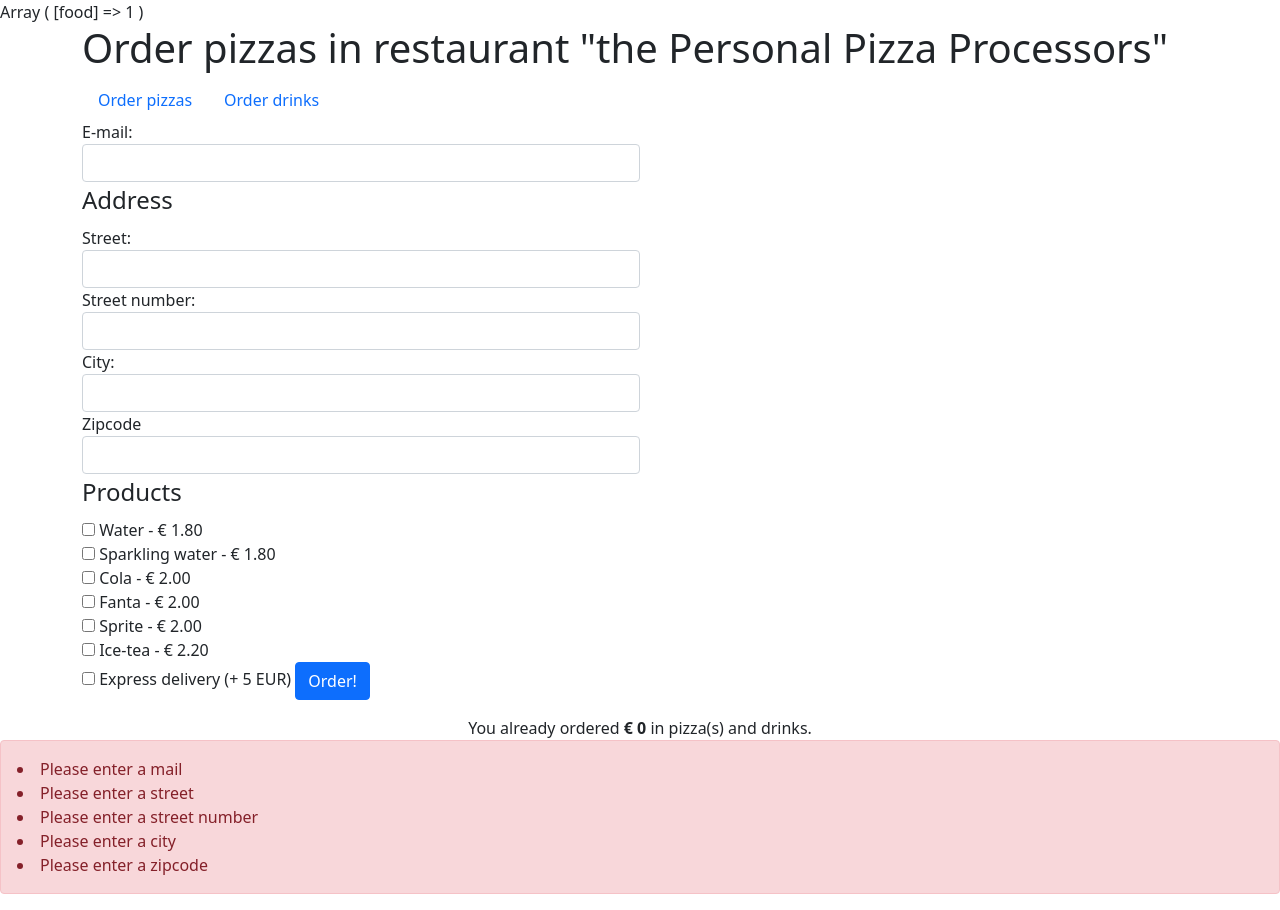
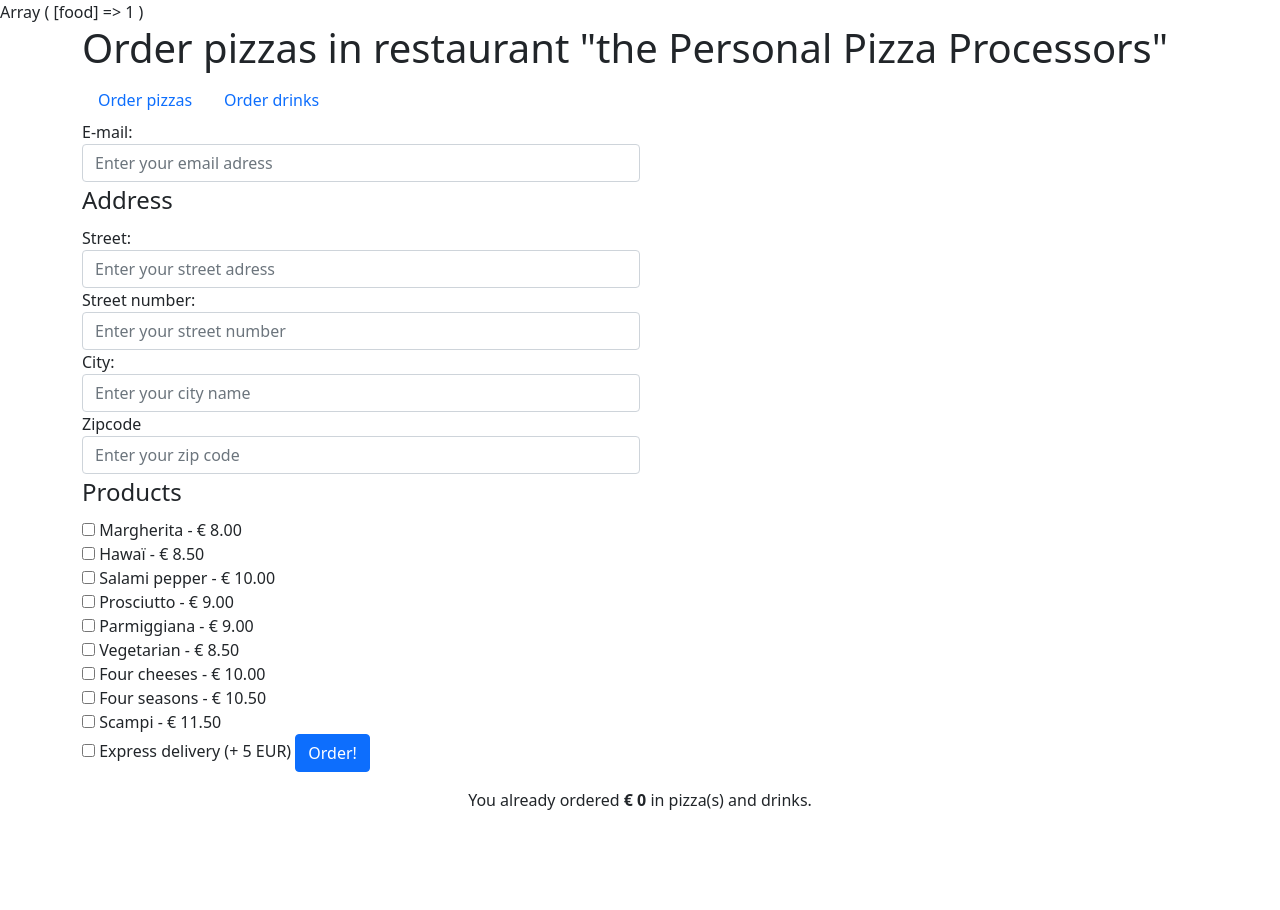
Before and after one commit to julouis/php-order-form, a PHP site: page /?food=1 in a window 1280 px wide. After the commit the page ends 810 px from the top, so only its background shows below. Run offline with PHP 8.4, Linux system fonts and the light colour scheme.

Commit message:
form validation complete

```diff
--- a/src/form-view.php
+++ b/src/form-view.php
@@ -26,7 +26,7 @@
             <div class="form-row">
                 <div class="form-group col-md-6">
                     <label for="email">E-mail:</label>
-                    <input type="email" id="email" name="email" class="form-control" placeholder="" />
+                    <input type="email" id="email" name="email" class="form-control" placeholder="Enter your email adress" value="<?php echo checkEmptyGet('email') ?>" />
                 </div>
                 <div></div>
             </div>
@@ -37,32 +37,39 @@
                 <div class="form-row">
                     <div class="form-group col-md-6">
                         <label for="street">Street:</label>
-                        <input type="text" name="street" id="street" class="form-control">
+                        <input type="text" name="street" id="street" class="form-control" placeholder="Enter your street adress" value="<?php echo checkEmptyGet('street') ?>">
                     </div>
                     <div class="form-group col-md-6">
                         <label for="streetnumber">Street number:</label>
-                        <input type="number" id="streetnumber" name="streetnumber" class="form-control">
+                        <input type="number" id="streetnumber" name="streetnumber" class="form-control" placeholder="Enter your street number" value="<?php echo checkEmptyGet('streetnumber') ?>">
                     </div>
                 </div>
                 <div class="form-row">
                     <div class="form-group col-md-6">
                         <label for="city">City:</label>
-                        <input type="text" id="city" name="city" class="form-control">
+                        <input type="text" id="city" name="city" class="form-control" placeholder="Enter your city name" value="<?php echo checkEmptyGet('city') ?>">
                     </div>
                     <div class="form-group col-md-6">
                         <label for="zipcode">Zipcode</label>
-                        <input type="number" id="zipcode" name="zipcode" class="form-control">
+                        <input type="number" id="zipcode" name="zipcode" class="form-control" placeholder="Enter your zip code" value="<?php echo checkEmptyGet('zipcode') ?>">
                     </div>
                 </div>
             </fieldset>
 
             <fieldset>
                 <legend>Products</legend>
-                <?php foreach ($products as $i => $product) : ?>
+                <?php foreach ($pizzas as $i => $pizza) : ?>
                     <label>
-                        <input type="checkbox" value="1" name="products[<?php echo $i ?>]" /> <?php echo $product['name'] ?> -
-                        &euro; <?php echo number_format($product['price'], 2) ?></label><br />
+                        <input type="checkbox" value="1" name="pizzas[<?php echo $i ?>]" /> <?php echo $pizza['name'] ?> -
+                        &euro; <?php echo number_format($pizza['price'], 2) ?></label><br />
                 <?php endforeach; ?>
+                <?php if ($_GET['food'] === "0") {
+                    foreach ($drinks as $i => $drink) { ?>
+                        <label>
+                            <input type="checkbox" value="1" name="drinks[<?php echo $i ?>]" /> <?php echo $drink['name'] ?> -
+                            &euro; <?php echo number_format($drink['price'], 2) ?></label><br />
+                <?php }
+                } ?>
             </fieldset>
 
             <label>
@@ -70,17 +77,25 @@
                 Express delivery (+ 5 EUR)
             </label>
 
-            <button type="submit" class="btn btn-primary">Order!</button>
+            <button type="submit" name="submit" class="btn btn-primary">Order!</button>
         </form>
 
         <footer>You already ordered <strong>&euro; <?php echo $totalValue ?></strong> in pizza(s) and drinks.</footer>
     </div>
 
-    <?php if($error) { ?>
-    <div class="alert alert-danger" role="alert">
-        <?php echo $error; ?>
-    </div>
+<!-- Message d'erreur si un espace de formulaire est laissé vide -->
+ <?php if ($error) { ?>
+        <div class="alert alert-danger" role="alert">
+            <?php echo $error; ?>
+        </div>
+<?php } ?>
+<!-- Message si le formulaire est complet -->
+    <?php if ($formComplete) { ?>
+        <div class="alert alert-danger" role="alert">
+            <?php echo $formComplete; ?>
+        </div>
     <?php } ?>
+
     <style>
         footer {
             text-align: center;
--- a/src/index.php
+++ b/src/index.php
@@ -5,7 +5,8 @@ declare(strict_types=1);
 //we are going to use session variables so we need to enable sessions
 session_start();
 
-function whatIsHappening() {
+function whatIsHappening()
+{
     echo '<h2>$_GET</h2>';
     var_dump($_GET);
     echo '<h2>$_POST</h2>';
@@ -17,7 +18,7 @@ function whatIsHappening() {
 }
 
 //your products with their price.
-$products = [
+$pizzas = [
     ['name' => 'Margherita', 'price' => 8],
     ['name' => 'Hawaï', 'price' => 8.5],
     ['name' => 'Salami pepper', 'price' => 10],
@@ -29,7 +30,7 @@ $products = [
     ['name' => 'Scampi', 'price' => 11.5]
 ];
 
-$products = [
+$drinks = [
     ['name' => 'Water', 'price' => 1.8],
     ['name' => 'Sparkling water', 'price' => 1.8],
     ['name' => 'Cola', 'price' => 2],
@@ -51,22 +52,35 @@ $zipcode = $_GET['zipcode']; */
 // CHECK EMPTY FORM
 
 
-$error= "";
-if (empty($_GET['email'])) {
-    $error = "<li>Please enter a mail</li>";
-};
-if (empty($_GET['street'])) {
-    $error .= "<li>Please enter a street</li>";
-};
-if (empty($_GET['streetnumber'])) {
-    $error .= "<li>Please enter a street number</li>";
-};
-if (empty($_GET['city'])) {
-    $error .= "<li>Please enter a city</li>";
-};
-if (empty($_GET['zipcode'])) {
-    $error .= "<li>Please enter a zipcode</li>";
-};
+// FUNCTION TO CHECK IF A GET IS NOT EMPTY,
+// IF NOT EMPTY IT WILL STILL DISPLAY AFTER SUBMIT
+function checkEmptyGet($dataGet)
+{
+    if (!empty($_GET[$dataGet])) {
+        return $_GET[$dataGet];
+    }
+}
+
+
+// WHEN SUBMIT BUTTON IS HIT, LOOK FOR EMPTY _GET TO DISPLAY ALERT
+$error = "";
+$formComplete = "";
+
+if (isset($_GET['submit'])) {
+    if (empty($_GET['email'])) {
+        $error = "<li>Please enter a mail</li>";
+    } elseif (empty($_GET['street'])) {
+        $error .= "<li>Please enter a street</li>";
+    } elseif (empty($_GET['streetnumber'])) {
+        $error .= "<li>Please enter a street number</li>";
+    } elseif (empty($_GET['city'])) {
+        $error .= "<li>Please enter a city</li>";
+    } elseif (empty($_GET['zipcode'])) {
+        $error .= "<li>Please enter a zipcode</li>";
+    } else {
+        $formComplete = "Form is complete, thank you";
+    };
+}
 
 print_r($_GET);
 
```
